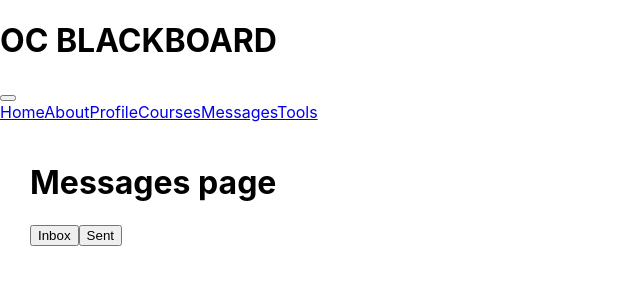
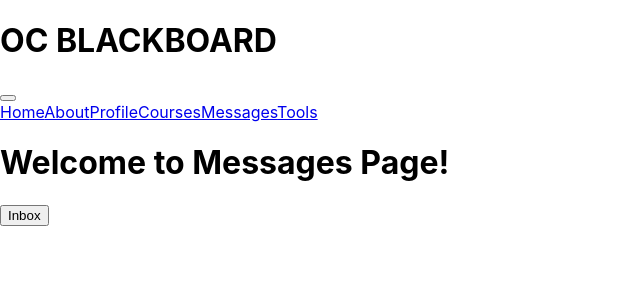
Before and after one commit to logan-giese/whiteboard-course-management, a React (Create React App) app: page /messages in a window 1280 px wide. Shown: the top 300 px of the page, without its empty margins (0-640 px from the left). Built offline with nearby package versions, Linux system fonts and the light colour scheme; the HTML template or start-up script is replaced by a standard one.

Commit message:
Added inbox

```diff
--- a/src/components/Messages.js
+++ b/src/components/Messages.js
@@ -1,17 +1,78 @@
 import React from 'react'
+import {Component} from 'react'
 import { Button } from 'react-bootstrap';
-import {Link } from "react-router-dom";
+import ReactDOM from 'react-dom';
 
+  class Messages extends React.Component {
+    constructor(props) {
+      super(props);
+      this.handleInboxClick = this.handleInboxClick.bind(this);
+      this.handleBackClick = this.handleBackClick.bind(this);
+      this.state = {isLoggedIn: false};
+    }
 
-function About() {
-    return <div className="content">
-        <h1>Messages page</h1>
-        <Link to="/inbox"><Button>
-              Inbox
-            </Button>
-            </Link>
-        <Button> Sent </Button>
-      </div>;
+    handleInboxClick() {
+      this.setState({isLoggedIn: true});
+    }
+
+    handleBackClick() {
+      this.setState({isLoggedIn: false});
+    }
+
+    render() {
+      const isLoggedIn = this.state.isLoggedIn;
+      let button;
+
+      if (isLoggedIn) {
+        button = <BackButton onClick={this.handleBackClick} />;
+      } else {
+        button = <InboxButton onClick={this.handleInboxClick} />;
+      }
+
+      return (
+        <div>
+          <Greeting isLoggedIn={isLoggedIn} />
+          {button}
+        </div>
+      );
+    }
   }
 
-  export default About;
+  function UserGreeting(props) {
+    return <h1>Welcome to Inbox Page!</h1>;
+  }
+
+  function GuestGreeting(props) {
+    return <h1>Welcome to Messages Page!</h1>;
+  }
+
+  function Greeting(props) {
+    const isLoggedIn = props.isLoggedIn;
+    if (isLoggedIn) {
+      return <UserGreeting />;
+    }
+    return <GuestGreeting />;
+  }
+
+  function InboxButton(props) {
+    return (
+      <button onClick={props.onClick}>
+        Inbox
+      </button>
+    );
+  }
+
+  function BackButton(props) {
+    return (
+      <button onClick={props.onClick}>
+        Back
+      </button>
+    );
+  }
+
+  ReactDOM.render(
+    <Messages />,
+    document.getElementById('root')
+  );
+
+  export default Messages
```
